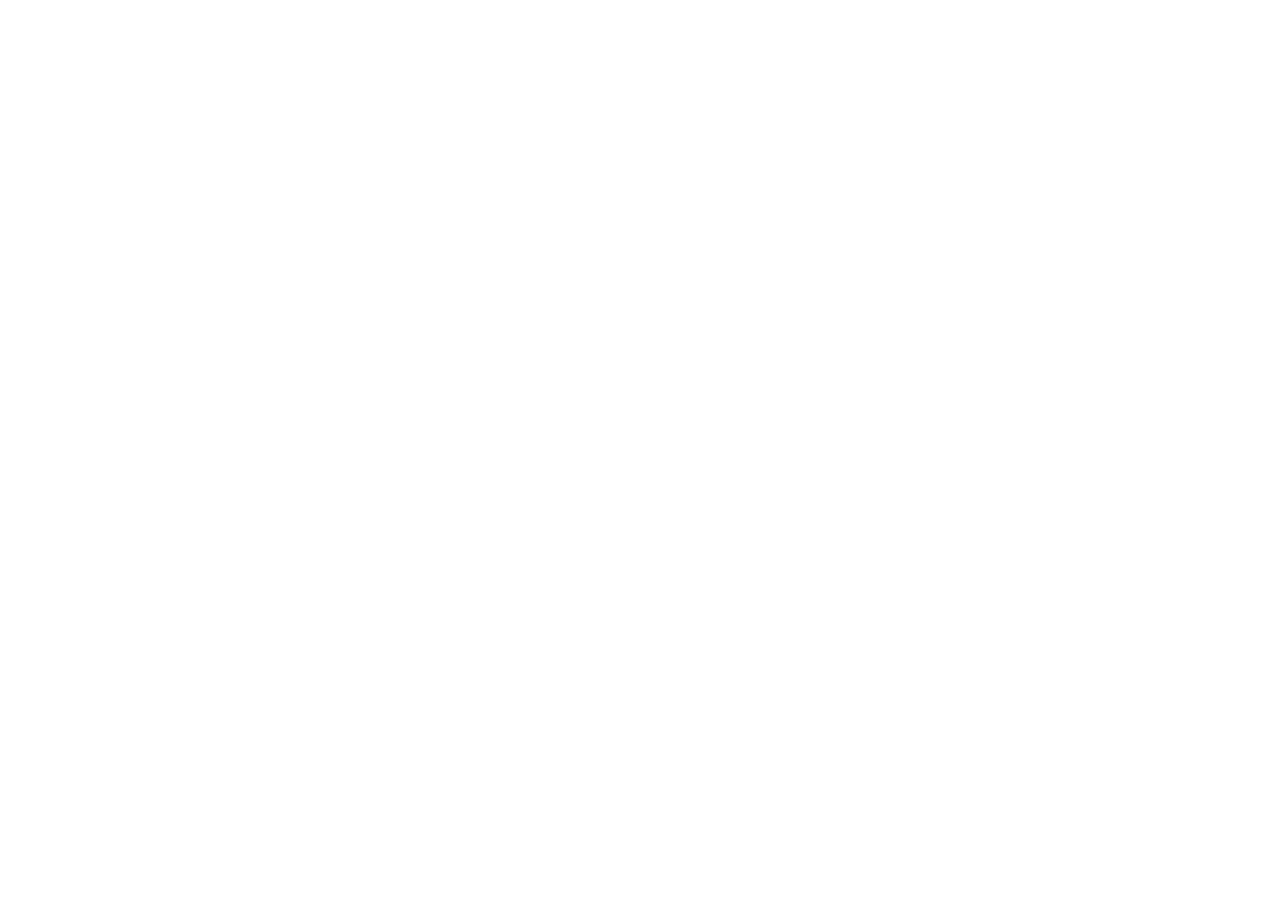
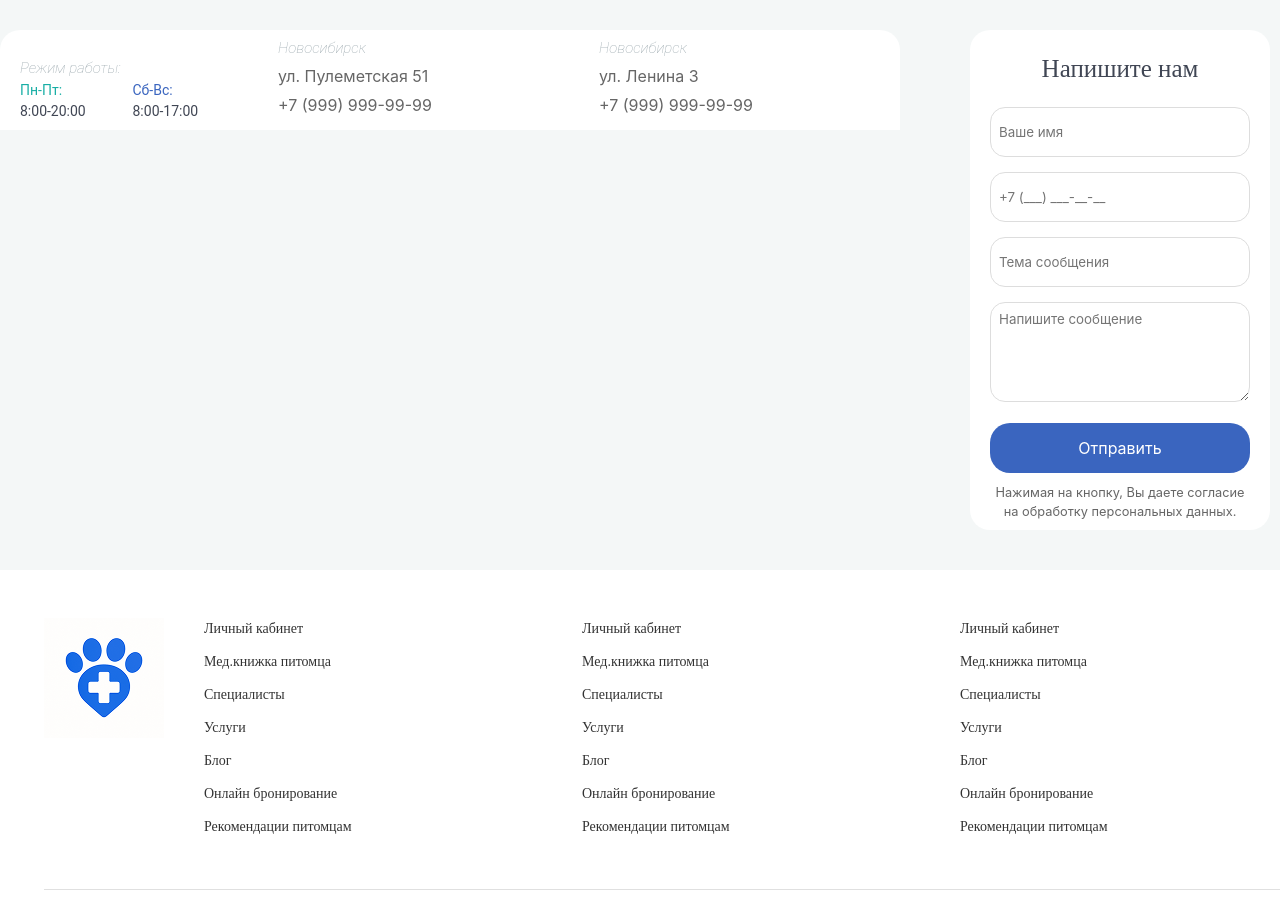
Before and after one commit to d1kis555/razrab-serv-prog, a React (Create React App) app in the folder vetklin/: page / in a window 1280 px wide. Shown: the part 2480-3388 px from the top of the page. Before the commit the page ends 2402 px from the top, so only its background shows below. Built offline with nearby package versions, Linux system fonts and the light colour scheme.

Commit message:
Добавил футер и блок контактов

```diff
--- a/vetklin/src/App.js
+++ b/vetklin/src/App.js
@@ -8,6 +8,7 @@ import ProcedurePreparationPage from './pages/ProcedurePreparationPage';
 import VaccinationPage from './pages/VaccinationPage';
 import SpecialistPage from './pages/SpecialistPage';
 import './App.css';
+import Footer from './components/footer';
 
 const App = () => {
   return (
@@ -25,6 +26,7 @@ const App = () => {
             <Route path="/specialist/:id" element={<SpecialistPage />} />
           </Routes>
         </main>
+        <Footer />
       </div>
     </Router>
   );
--- /dev/null
+++ b/vetklin/src/components/contacts.jsx
@@ -0,0 +1,87 @@
+import React from "react";
+import "../styles/contacts.css";
+
+const Contacts = () => {
+  return (
+    <div className="contacts-container">
+      <h2 className="contacts-title">Контакты</h2>
+
+      <div className="contacts-content">
+
+        <div className="map-container">
+
+          <div className="info-plate">
+
+          <div className="working-hours">
+                <p className='header-text'>Режим работы:</p>
+                <div className="hours-grid">
+                  <span style={{color: '#18AEA5'}}>Пн-Пт:</span>
+                  <span style={{color: '#3A65BF'}}>Сб-Вс:</span>
+                  <span>8:00-20:00</span>
+                  <span>8:00-17:00</span>
+                </div>
+              </div>
+
+            <div className="addresses">
+              <div className="address">
+                <h4 className="header-text">Новосибирск</h4>
+                <p>ул. Пулеметская 51</p>
+                <p>+7 (999) 999-99-99</p>
+              </div>
+
+              <div className="address">
+                <h4 className="header-text">Новосибирск</h4>
+                <p>ул. Ленина 3</p>
+                <p>+7 (999) 999-99-99</p>
+              </div>
+            </div>
+          </div>
+
+
+          <div className="map-iframe-container">
+          <iframe src="https://yandex.ru/map-widget/v1/?um=constructor%3Aa6a73bc8c98684b7b8515b178fac43cdd40874ccae5e03e18cb09bd37578ee24&amp;source=constructor"
+          width="900"
+          height="400"
+          frameborder="0">
+
+          </iframe>
+          </div>
+        </div>
+
+
+        <div className="feedback-form">
+          <h3>Напишите нам</h3>
+          <form>
+            <div className="form-group">
+
+              <input type="text" id="name" placeholder="Ваше имя" />
+            </div>
+
+            <div className="form-group">
+
+              <input type="tel" id="phone" placeholder="+7 (___) ___-__-__" />
+            </div>
+
+            <div className="form-group">
+
+              <input type="text" id="topic" placeholder="Тема сообщения" />
+            </div>
+
+            <div className="form-group">
+
+              <textarea id="message" placeholder="Напишите сообщение"></textarea>
+            </div>
+
+            <button type="submit">Отправить</button>
+
+            <p className="consent-text">
+              Нажимая на кнопку, Вы даете согласие на обработку персональных данных.
+            </p>
+          </form>
+        </div>
+      </div>
+    </div>
+  );
+};
+
+export default Contacts;
--- /dev/null
+++ b/vetklin/src/components/footer.jsx
@@ -0,0 +1,44 @@
+import React from "react";
+import "../styles/footer.css";
+import logo from '../assets/image/logo.png';
+
+const Footer = () => {
+  return (
+    <footer className="footer">
+      <div className="footer-container">
+        <div className="footer-content">
+          {/* Логотип */}
+          <div className="footer-logo">
+            <img src={logo} alt="Ветеринарка логотип" />
+          </div>
+
+          {/* Колонки с меню */}
+          <div className="footer-columns">
+            {[1, 2, 3].map((col) => (
+              <div className="footer-menu" key={col}>
+                <ul>
+                  <li>Личный кабинет</li>
+                  <li>Мед.книжка питомца</li>
+                  <li>Специалисты</li>
+                  <li>Услуги</li>
+                  <li>Блог</li>
+                  <li>Онлайн бронирование</li>
+                  <li>Рекомендации питомцам</li>
+                </ul>
+              </div>
+            ))}
+          </div>
+        </div>
+
+
+        {/* Копирайт и кнопка */}
+        <div className="footer-bottom">
+          <div className="copyright">©2025 Ветеринарка</div>
+          <button className="appointment-button">Записаться на приём</button>
+        </div>
+      </div>
+    </footer>
+  );
+};
+
+export default Footer;
--- a/vetklin/src/pages/HomePage.jsx
+++ b/vetklin/src/pages/HomePage.jsx
@@ -3,6 +3,7 @@ import Banner from '../components/banner';
 import ServicesBlock from '../components/services-block';
 import SpecialistsSection from '../components/specialists-section';
 import ServicesSectionmain from '../components/services-section-2';
+import Contacts from '../components/contacts';
 
 
 const HomePage = () => {
@@ -12,6 +13,7 @@ const HomePage = () => {
       <ServicesBlock />
       <SpecialistsSection />
       <ServicesSectionmain />
+      <Contacts />
     </div>
   );
 };
--- /dev/null
+++ b/vetklin/src/styles/contacts.css
@@ -0,0 +1,132 @@
+.contacts-container {
+    width: 1280px;
+    margin: 0 auto;
+    margin-bottom: 40px;
+  }
+
+  .contacts-title {
+    font-family: 'Onest', sans-serif;
+    font-size: 45px;
+    color: #363E3E;
+    text-align: left;
+    margin-bottom: 40px;
+    font-weight: 500;
+  }
+
+  .contacts-content {
+    display: flex;
+    gap: 70px;
+
+  }
+
+  .map-container {
+    width: 900px;
+    border-radius: 20px;
+    height: 500px;
+  }
+
+  .info-plate {
+    background-color: white;
+    padding: 20px;
+    height: 100px;
+    display: flex;
+    justify-content: space-between;
+    align-items: center;
+    border-radius: 20px 20px 0 0;
+  }
+
+  .working-hours {
+    width: 200px;
+  }
+
+  .hours-row {
+    display: flex;
+    justify-content: space-between;
+    margin-bottom: 5px;
+  }
+
+  .addresses {
+    display: flex;
+    gap: 40px;
+  }
+
+  .address {
+    width: 250px;
+  }
+
+  .address h4 {
+    margin-bottom: 5px;
+  }
+
+  .address p {
+    margin: 3px 0;
+  }
+
+  .map-iframe-container {
+    height: 400px;
+    margin-top: 0;
+  }
+
+  .feedback-form {
+    width: 300px;
+    padding: 20px;
+    height: 500px;
+    background-color: white;
+    border-radius: 20px;
+  }
+
+  .feedback-form h3 {
+    margin-top: 0;
+    margin-bottom: 20px;
+    text-align: center;
+    font-size: 25px;
+    font-family: 'Onest';
+    font-weight: 500;
+  }
+
+  .form-group {
+    margin-bottom: 15px;
+  }
+
+  .form-group label {
+    display: block;
+    margin-bottom: 5px;
+    font-weight: 500;
+  }
+
+  .form-group input,
+  .form-group textarea {
+    width: 100%;
+    padding: 8px;
+    border: 1px solid #ddd;
+    border-radius: 15px;
+    height: 50px;
+  }
+
+  .form-group textarea {
+    height: 100px;
+    resize: vertical;
+  }
+
+  button[type="submit"] {
+    background-color: #3a65bf;
+    color: white;
+    border: none;
+    padding: 10px 15px;
+    border-radius: 20px;
+    cursor: pointer;
+    width: 100%;
+    font-size: 1rem;
+    height: 50px;
+  }
+
+  button[type="submit"]:hover {
+    background-color: #0056b3;
+  }
+
+  .consent-text {
+    font-size: 0.8rem;
+    color: #666;
+    margin-top: 10px;
+    text-align: center;
+  }
--- /dev/null
+++ b/vetklin/src/styles/footer.css
@@ -0,0 +1,135 @@
+.footer {
+    background-color: white;
+
+    font-family: 'Onest';
+  }
+
+  .footer-container {
+    width: 1280px;
+    margin: 0 auto;
+    padding: 0 20px;
+  }
+
+  .footer-content {
+    display: flex;
+    align-items: flex-start;
+    margin-bottom: 40px;
+  }
+
+  .footer-logo {
+    width: 120px;
+    margin-right: 40px;
+  }
+
+  .footer-logo img {
+    width: 100%;
+    height: auto;
+  }
+
+  .footer-columns {
+    display: flex;
+    justify-content: space-between;
+    flex-grow: 1;
+  }
+
+  .footer-menu {
+    width: 30%;
+  }
+
+  .footer-menu ul {
+    list-style: none;
+    padding: 0;
+    margin: 0;
+  }
+
+  .footer-menu li {
+    margin-bottom: 12px;
+    font-size: 14px;
+    color: #333;
+    cursor: pointer;
+    transition: color 0.3s;
+  }
+
+  .footer-menu li:hover {
+    color: #3A65BF;
+  }
+
+  .footer-contacts {
+    display: flex;
+    justify-content: space-between;
+    margin-bottom: 30px;
+    padding-top: 20px;
+    border-top: 1px solid #e0e0e0;
+  }
+
+  .working-hours {
+    width: 25%;
+  }
+
+  .working-hours h4 {
+    margin-bottom: 15px;
+    font-size: 18px;
+    color: #333;
+  }
+
+  .hours-row {
+    display: flex;
+    justify-content: space-between;
+    margin-bottom: 5px;
+    font-size: 16px;
+  }
+
+  .hours-row span {
+    width: 48%;
+  }
+
+  .addresses {
+    display: flex;
+    width: 70%;
+    justify-content: space-between;
+  }
+
+  .address {
+    width: 48%;
+  }
+
+  .address h5 {
+    margin-bottom: 10px;
+    font-size: 18px;
+    color: #333;
+  }
+
+  .address p {
+    margin: 5px 0;
+    font-size: 16px;
+    color: #666;
+  }
+
+  .footer-bottom {
+    display: flex;
+    justify-content: space-between;
+    align-items: center;
+    padding-top: 20px;
+    border-top: 1px solid #e0e0e0;
+  }
+
+  .copyright {
+    font-size: 14px;
+    color: #666;
+  }
+
+  .appointment-button {
+    background-color: #3A65BF;
+    color: white;
+    border: none;
+    padding: 12px 25px;
+    border-radius: 15px;
+    font-size: 16px;
+    height: 45px;
+    cursor: pointer;
+    transition: background-color 0.3s;
+  }
+
+  .appointment-button:hover {
+    background-color: #2a4d9b;
+  }
--- a/vetklin/src/styles/services-section.css
+++ b/vetklin/src/styles/services-section.css
@@ -8,7 +8,7 @@
   .section-container1 {
     max-width: 1280px;
     margin: 0 auto;
-    padding: 0 20px;
+
   }
 
   .section-title1 {
```
